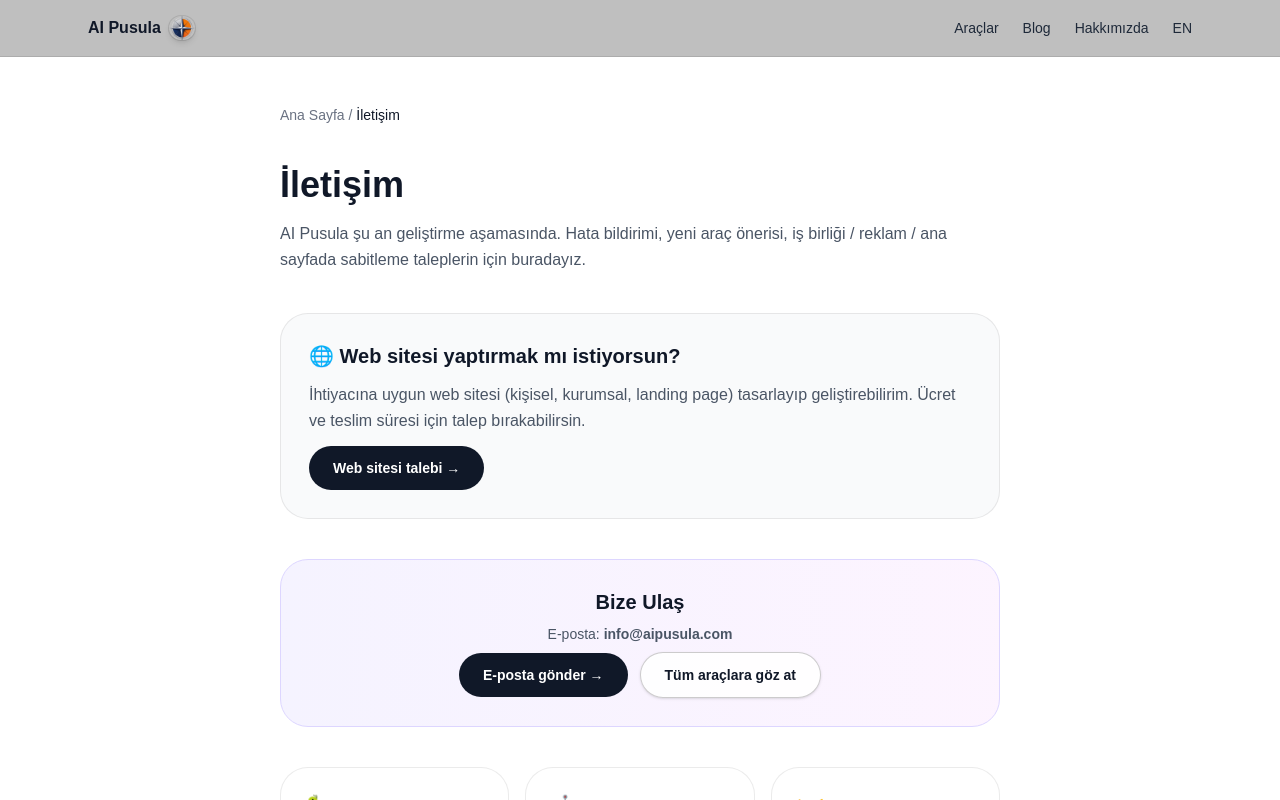
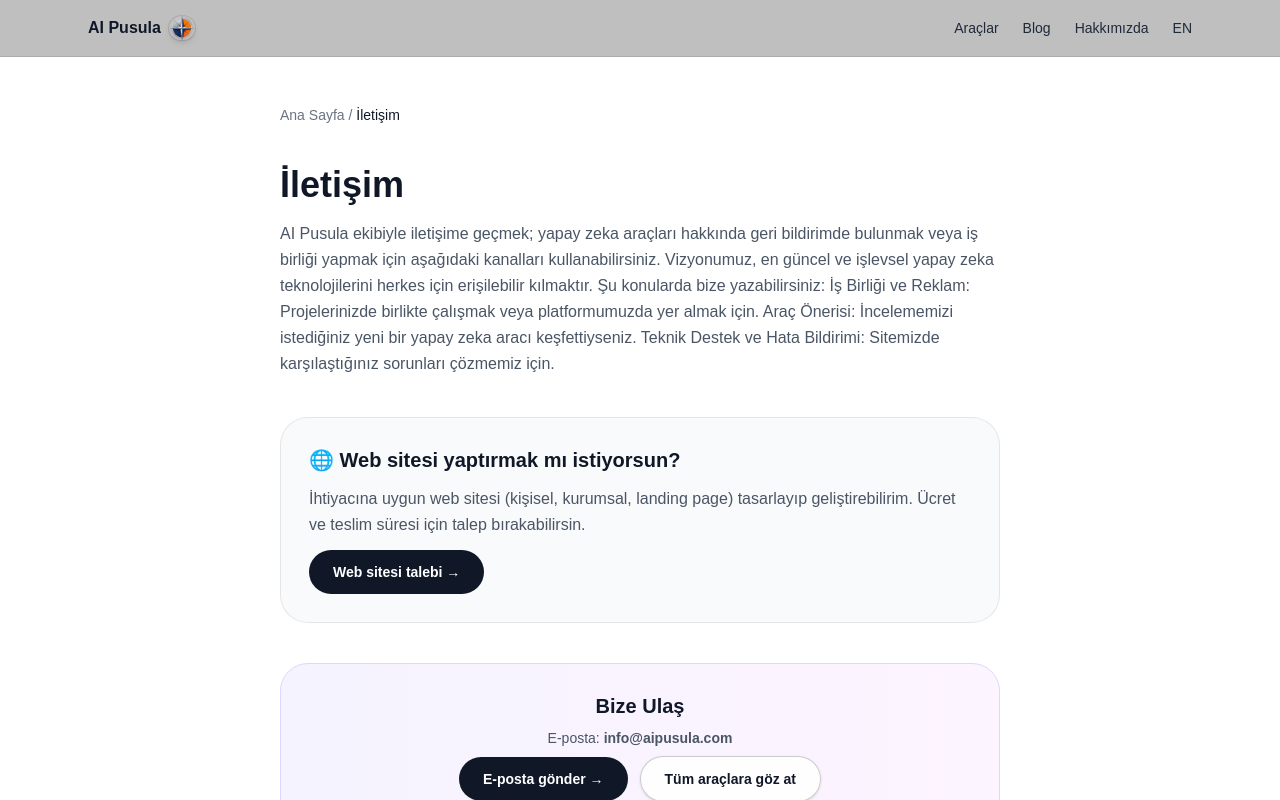
Before and after one commit to altayysf/aipusula, a Next.js app: page /tr/iletisim in a window 1280 px wide. Shown: the top 800 px of the page. Built offline with nearby package versions, Linux system fonts and the light colour scheme.

Commit message:
iletişim metin

```diff
--- a/app/en/contact/page.tsx
+++ b/app/en/contact/page.tsx
@@ -112,9 +112,11 @@ export default function ContactEN() {
               Contact
             </h1>
             <p className="mt-4 text-gray-600 leading-relaxed">
-              AI Pusula is currently in development. Use this page to report
-              issues, suggest new tools, or discuss partnerships / ads / featured
-              placement.
+                You can use the following channels to contact the AI Pusula team, provide feedback on AI tools, or explore collaboration opportunities. Our vision is to make the most up-to-date and functional artificial intelligence technologies accessible to everyone.
+                You can write to us regarding the following topics:
+                Collaboration and Advertising: To work together on your projects or to request a featured placement on our platform.
+                Tool Recommendations: If you have discovered a new AI tool that you would like us to review.
+                Technical Support and Bug Reports: To help us resolve any issues you encounter on our website.
             </p>
           </section>
 
--- a/app/tr/iletisim/page.tsx
+++ b/app/tr/iletisim/page.tsx
@@ -112,9 +112,11 @@ export default function ContactTR() {
               İletişim
             </h1>
             <p className="mt-4 text-gray-600 leading-relaxed">
-              AI Pusula şu an geliştirme aşamasında. Hata bildirimi, yeni araç
-              önerisi, iş birliği / reklam / ana sayfada sabitleme taleplerin
-              için buradayız.
+                AI Pusula ekibiyle iletişime geçmek; yapay zeka araçları hakkında geri bildirimde bulunmak veya iş birliği yapmak için aşağıdaki kanalları kullanabilirsiniz. Vizyonumuz, en güncel ve işlevsel yapay zeka teknolojilerini herkes için erişilebilir kılmaktır.
+                Şu konularda bize yazabilirsiniz:
+                İş Birliği ve Reklam: Projelerinizde birlikte çalışmak veya platformumuzda yer almak için.
+                Araç Önerisi: İncelememizi istediğiniz yeni bir yapay zeka aracı keşfettiyseniz.
+                Teknik Destek ve Hata Bildirimi: Sitemizde karşılaştığınız sorunları çözmemiz için.
             </p>
           </section>
 
```
